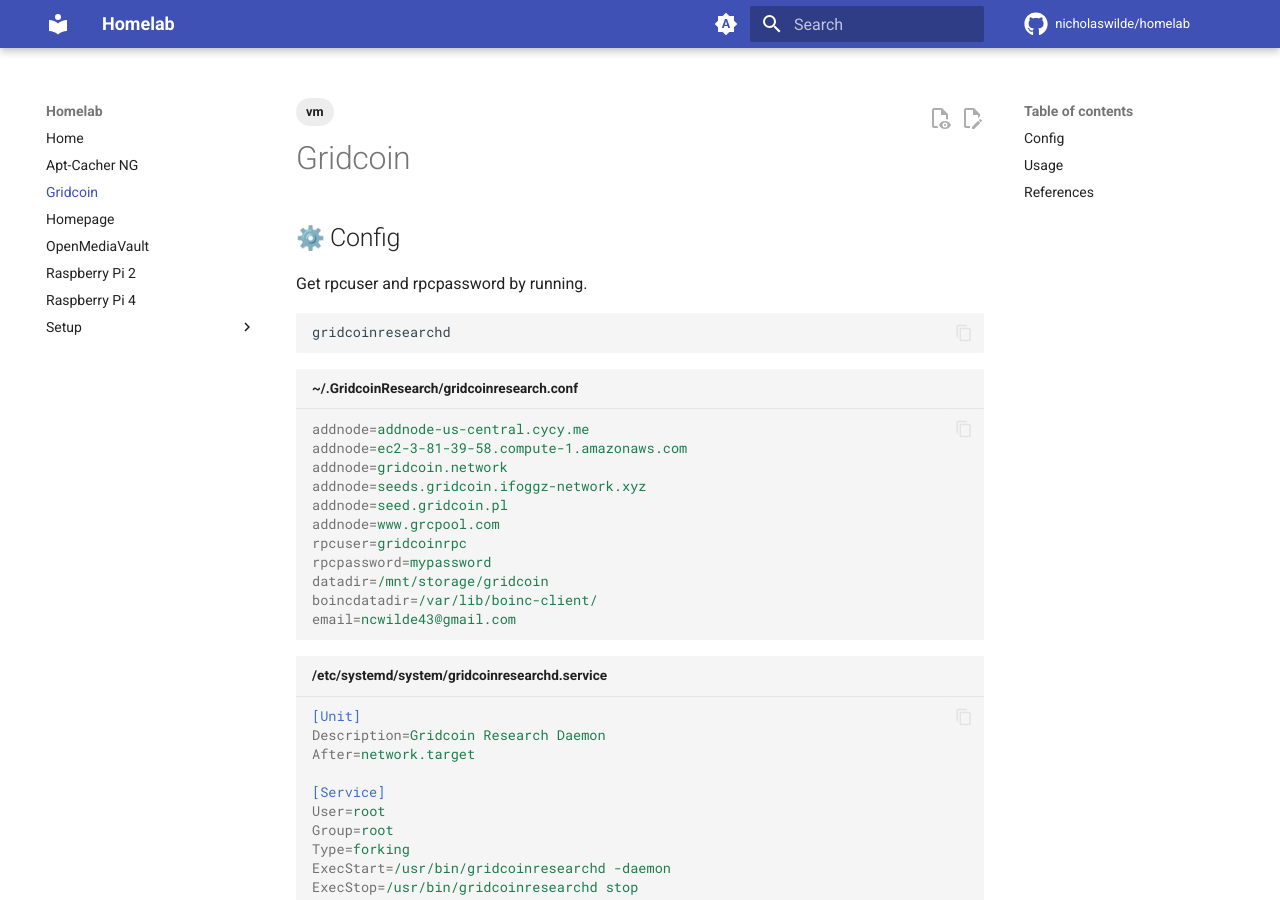
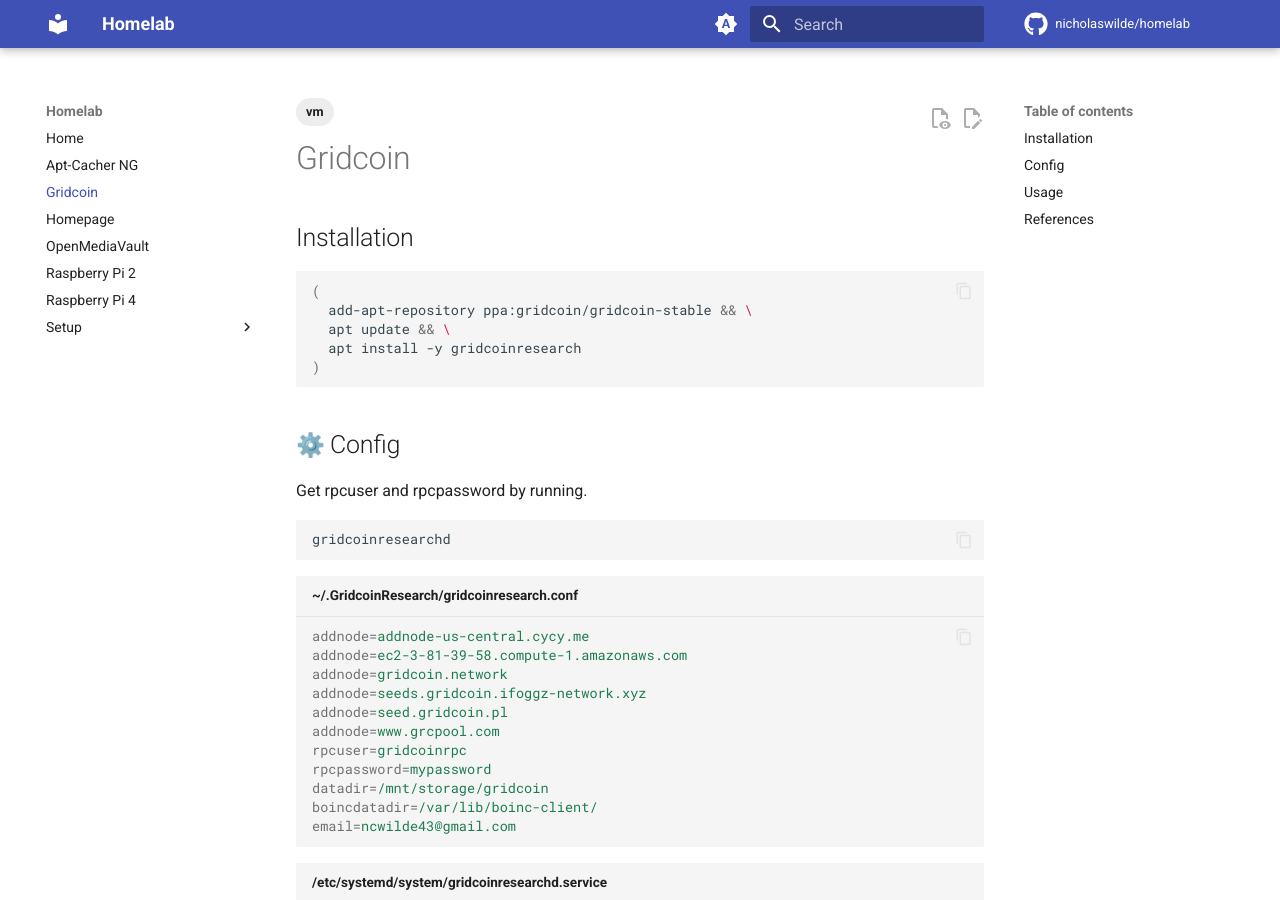
Before and after one commit to nicholaswilde/homelab, an MkDocs documentation site: the page built from docs/gridcoin.md, in a window 1280 px wide and 900 px high. Built offline with MkDocs 1.6.1 and Material for MkDocs 9.7.7, drawn with Linux system fonts in a browser that asks for light colours; emoji names are drawn with the system emoji font; comment, search, counter and statistics services are not loaded.

Commit message:
feat: add installation
Signed-off-by: nιcнolaѕ wιlde <ncwilde43@gmail.com>

````diff
--- a/docs/gridcoin.md
+++ b/docs/gridcoin.md
@@ -3,6 +3,16 @@
   - vm
 ---
 # Gridcoin
+
+## Installation
+
+```shell
+(
+  add-apt-repository ppa:gridcoin/gridcoin-stable && \
+  apt update && \
+  apt install -y gridcoinresearch
+)
+```
 
 ## :gear: Config
 
````
